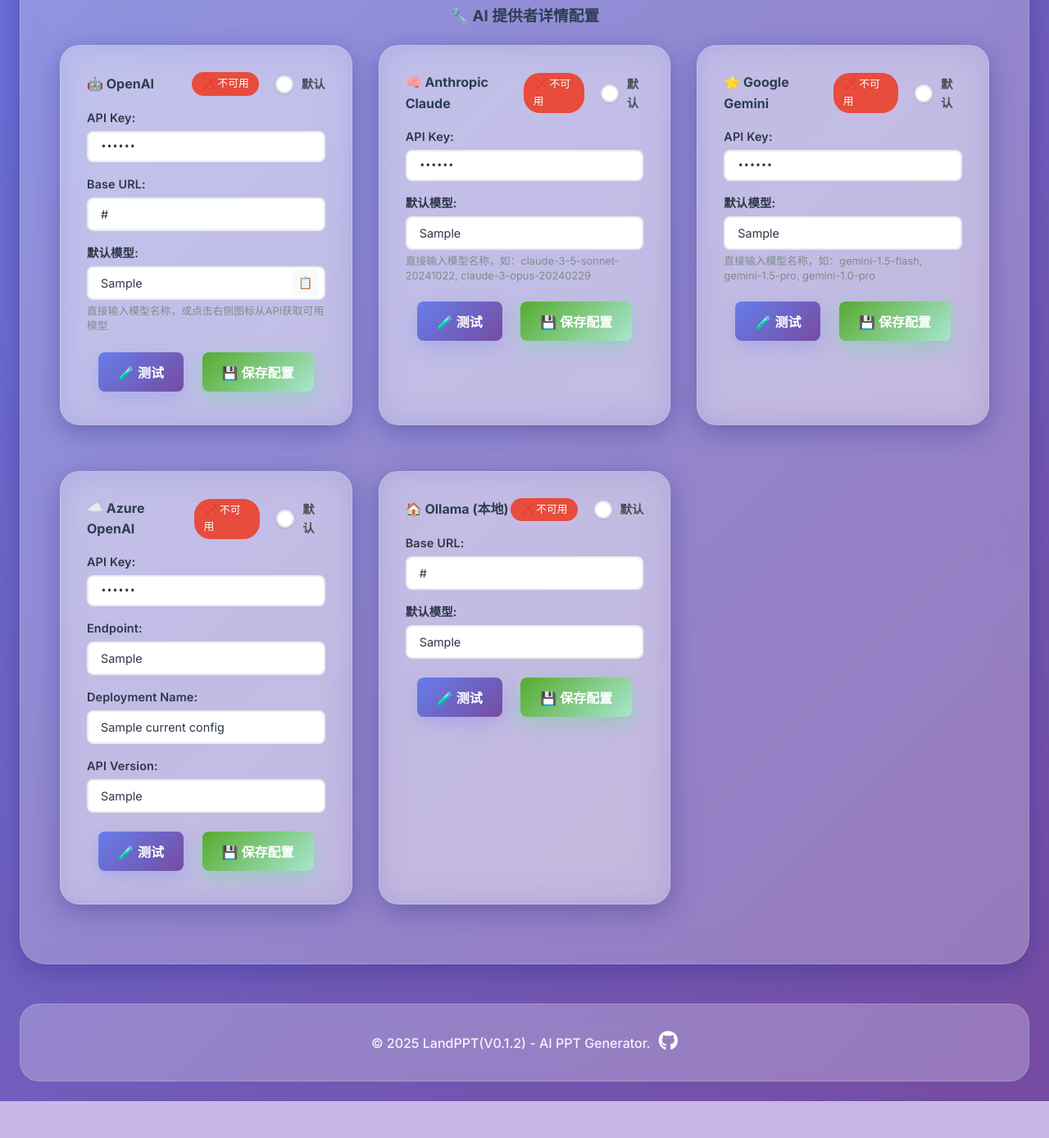
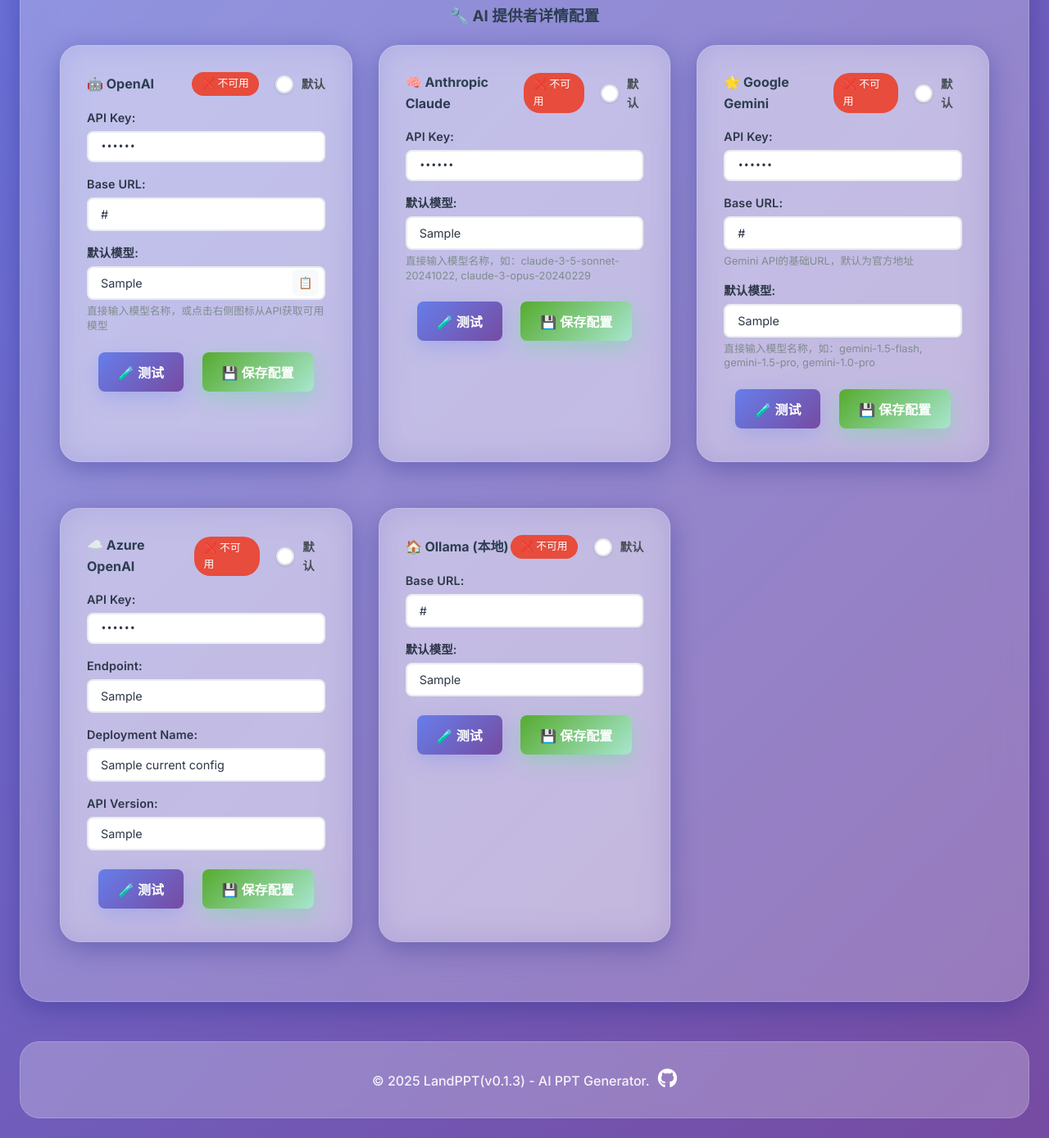
Before and after one commit to xiaomaimainp/LandPPT, a Python web app: template src/landppt/web/templates/ai_config.html in a window 1280 px wide. Shown: the part 995-2384 px from the top of the page at 82% size. Before the commit the page ends 2339 px from the top, so only its background shows below. Run offline with Jinja, Linux system fonts and the light colour scheme; the template is opened without the code that fills it: most values are stand-ins (such as "Sample title", 1, 10 or a date in 2020).

Commit message:
Feat: support custom gemini base_url

```diff
--- a/src/landppt/ai/providers.py
+++ b/src/landppt/ai/providers.py
@@ -191,7 +191,13 @@ class GoogleProvider(AIProvider):
         super().__init__(config)
         try:
             import google.generativeai as genai
+
+            # Configure the API key
             genai.configure(api_key=config.get("api_key"))
+
+            # Store base_url for potential future use or proxy configurations
+            self.base_url = config.get("base_url", "https://generativelanguage.googleapis.com")
+
             self.client = genai
             self.model_instance = genai.GenerativeModel(config.get("model", "gemini-1.5-flash"))
         except ImportError:
--- a/src/landppt/core/config.py
+++ b/src/landppt/core/config.py
@@ -34,6 +34,7 @@ class AIConfig(BaseSettings):
 
     # Google Gemini Configuration
     google_api_key: Optional[str] = Field(default=None, env="GOOGLE_API_KEY")
+    google_base_url: str = Field(default="https://generativelanguage.googleapis.com", env="GOOGLE_BASE_URL")
     google_model: str = Field(default="gemini-1.5-flash", env="GOOGLE_MODEL")
 
     # Azure OpenAI Configuration
@@ -119,6 +120,7 @@ class AIConfig(BaseSettings):
             },
             "google": {
                 "api_key": self.google_api_key,
+                "base_url": self.google_base_url,
                 "model": self.google_model,
                 "max_tokens": self.max_tokens,
                 "temperature": self.temperature,
@@ -126,6 +128,7 @@ class AIConfig(BaseSettings):
             },
             "gemini": {  # Alias for google
                 "api_key": self.google_api_key,
+                "base_url": self.google_base_url,
                 "model": self.google_model,
                 "max_tokens": self.max_tokens,
                 "temperature": self.temperature,
@@ -206,6 +209,7 @@ def reload_ai_config():
     ai_config.anthropic_api_key = os.environ.get('ANTHROPIC_API_KEY', ai_config.anthropic_api_key)
     ai_config.anthropic_model = os.environ.get('ANTHROPIC_MODEL', ai_config.anthropic_model)
     ai_config.google_api_key = os.environ.get('GOOGLE_API_KEY', ai_config.google_api_key)
+    ai_config.google_base_url = os.environ.get('GOOGLE_BASE_URL', ai_config.google_base_url)
     ai_config.google_model = os.environ.get('GOOGLE_MODEL', ai_config.google_model)
     ai_config.default_ai_provider = os.environ.get('DEFAULT_AI_PROVIDER', ai_config.default_ai_provider)
     ai_config.max_tokens = int(os.environ.get('MAX_TOKENS', str(ai_config.max_tokens)))
--- a/src/landppt/services/config_service.py
+++ b/src/landppt/services/config_service.py
@@ -42,6 +42,7 @@ class ConfigService:
             "anthropic_model": {"type": "select", "category": "ai_providers", "default": "claude-3-haiku-20240307"},
 
             "google_api_key": {"type": "password", "category": "ai_providers"},
+            "google_base_url": {"type": "url", "category": "ai_providers", "default": "https://generativelanguage.googleapis.com"},
             "google_model": {"type": "text", "category": "ai_providers", "default": "gemini-1.5-flash"},
 
             "azure_openai_api_key": {"type": "password", "category": "ai_providers"},
--- a/src/landppt/web/templates/ai_config.html
+++ b/src/landppt/web/templates/ai_config.html
@@ -159,6 +159,13 @@
                             <input type="password" name="google_api_key" placeholder="your-google-api-key"
                                    value="{{ current_config.get('google_api_key', '') }}"
                                    style="font-family: monospace; font-size: 0.9em;">
+                        </div>
+                        <div class="form-group">
+                            <label>Base URL:</label>
+                            <input type="text" name="google_base_url"
+                                   value="{{ current_config.get('google_base_url', '') }}"
+                                   placeholder="{{ current_config.get('google_base_url', 'https://generativelanguage.googleapis.com') }}">
+                            <small style="color: #7f8c8d;">Gemini API的基础URL，默认为官方地址</small>
                         </div>
                         <div class="form-group">
                             <label>默认模型:</label>
@@ -2150,15 +2157,21 @@ async function testAnthropicProvider(config) {
 async function testGoogleProvider(config) {
     try {
         let apiKey = config.google_api_key;
+        let baseUrl = config.google_base_url || 'https://generativelanguage.googleapis.com';
         let model = config.google_model || 'gemini-1.5-flash';
 
-        // 如果前端没有输入API Key，尝试从后端获取
-        if (!apiKey) {
+        // 如果前端没有输入API Key或Base URL，尝试从后端获取
+        if (!apiKey || !config.google_base_url) {
             const configResponse = await fetch('/api/config/ai_providers');
             if (configResponse.ok) {
                 const configResult = await configResponse.json();
-                if (configResult.success && configResult.config.google_api_key) {
-                    apiKey = configResult.config.google_api_key;
+                if (configResult.success) {
+                    if (!apiKey && configResult.config.google_api_key) {
+                        apiKey = configResult.config.google_api_key;
+                    }
+                    if (!config.google_base_url && configResult.config.google_base_url) {
+                        baseUrl = configResult.config.google_base_url;
+                    }
                 }
             }
         }
@@ -2167,8 +2180,14 @@ async function testGoogleProvider(config) {
             throw new Error('请配置 Google API Key');
         }
 
+        // 确保base URL格式正确
+        if (!baseUrl.startsWith('http')) {
+            baseUrl = 'https://' + baseUrl;
+        }
+        baseUrl = baseUrl.replace(/\/$/, ''); // 移除末尾的斜杠
+
         // 调用 Google Gemini API 进行测试
-        const response = await fetch(`https://generativelanguage.googleapis.com/v1beta/models/${model}:generateContent?key=${apiKey}`, {
+        const response = await fetch(`${baseUrl}/v1beta/models/${model}:generateContent?key=${apiKey}`, {
             method: 'POST',
             headers: {
                 'Content-Type': 'application/json'
@@ -2184,7 +2203,7 @@ async function testGoogleProvider(config) {
                     }
                 ],
                 generationConfig: {
-                    maxOutputTokens: 20,
+                    maxOutputTokens: 1000,
                     temperature: 0
                 }
             })
@@ -2197,11 +2216,36 @@ async function testGoogleProvider(config) {
 
         const data = await response.json();
 
+        // 检查响应数据结构
+        if (!data.candidates || !data.candidates[0]) {
+            throw new Error('API响应中没有candidates: ' + JSON.stringify(data));
+        }
+
+        const candidate = data.candidates[0];
+        let responseText = '';
+
+        // 检查不同的响应格式
+        if (candidate.content && candidate.content.parts && candidate.content.parts[0] && candidate.content.parts[0].text) {
+            responseText = candidate.content.parts[0].text;
+        } else if (candidate.text) {
+            responseText = candidate.text;
+        } else {
+            // 如果没有文本内容，可能是因为被安全过滤或其他原因
+            const finishReason = candidate.finishReason || 'UNKNOWN';
+            if (finishReason === 'MAX_TOKENS') {
+                responseText = '[响应被截断 - 令牌数量达到上限]';
+            } else if (finishReason === 'SAFETY') {
+                responseText = '[响应被安全过滤器阻止]';
+            } else {
+                responseText = `[无文本响应 - 结束原因: ${finishReason}]`;
+            }
+        }
+
         return {
             success: true,
             provider: 'google',
             model: model,
-            response_preview: data.candidates[0].content.parts[0].text,
+            response_preview: responseText,
             usage: {
                 prompt_tokens: data.usageMetadata?.promptTokenCount || 0,
                 completion_tokens: data.usageMetadata?.candidatesTokenCount || 0,
--- a/src/landppt/web/templates/base.html
+++ b/src/landppt/web/templates/base.html
@@ -555,7 +555,7 @@
         </main>
 
         <footer class="footer">
-            <p>&copy; 2025 LandPPT(V0.1.2) - AI PPT Generator. <a href="https://github.com/sligter/LandPPT" target="_blank" style="color: inherit; text-decoration: none;"><i class="fab fa-github footer-github-icon" style="margin-left: 6px;"></i></a></p>
+            <p>&copy; 2025 LandPPT(v0.1.3) - AI PPT Generator. <a href="https://github.com/sligter/LandPPT" target="_blank" style="color: inherit; text-decoration: none;"><i class="fab fa-github footer-github-icon" style="margin-left: 6px;"></i></a></p>
         </footer>
     </div>
 
```
Also changed, not shown: 1 other file.
